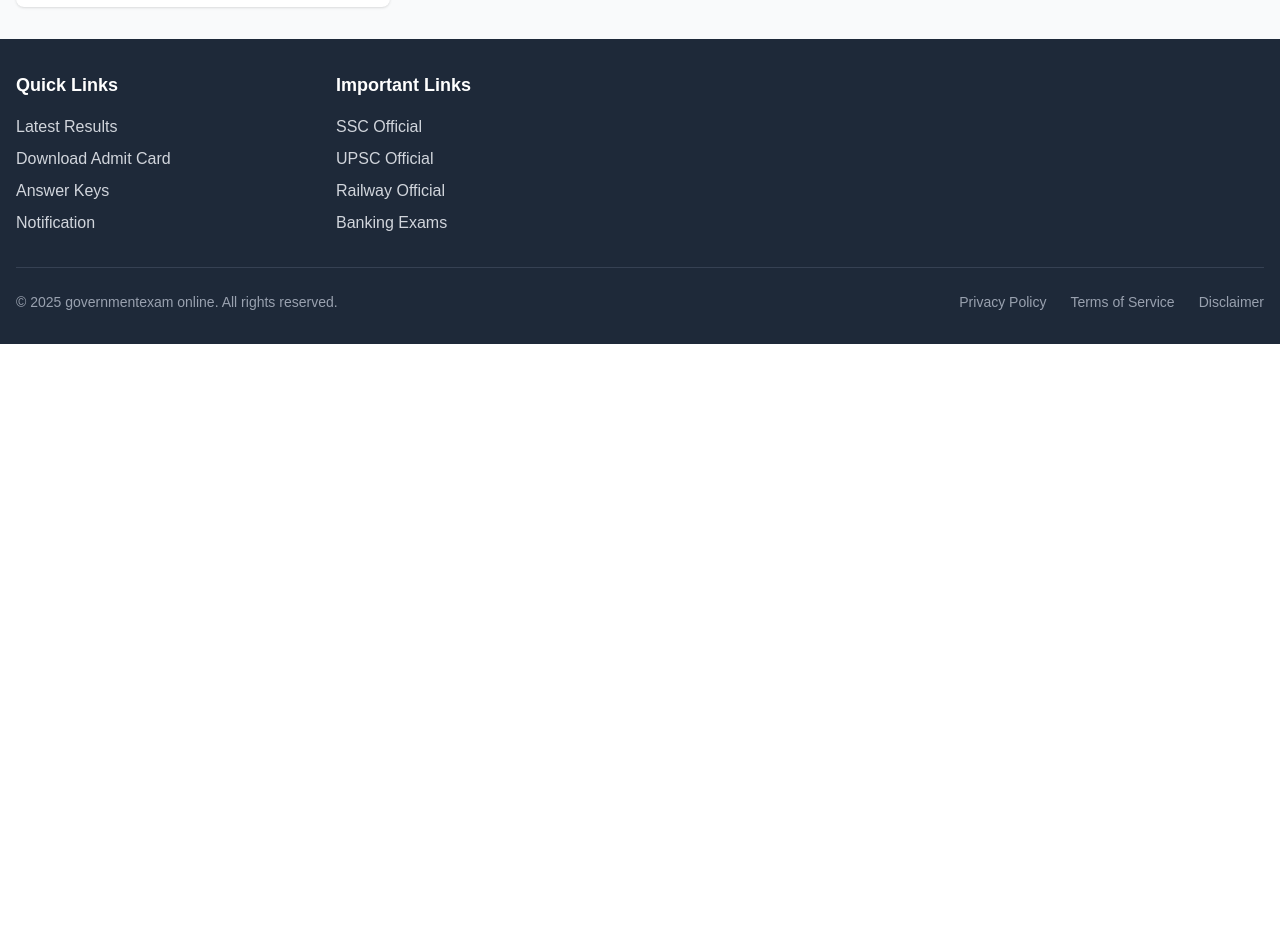
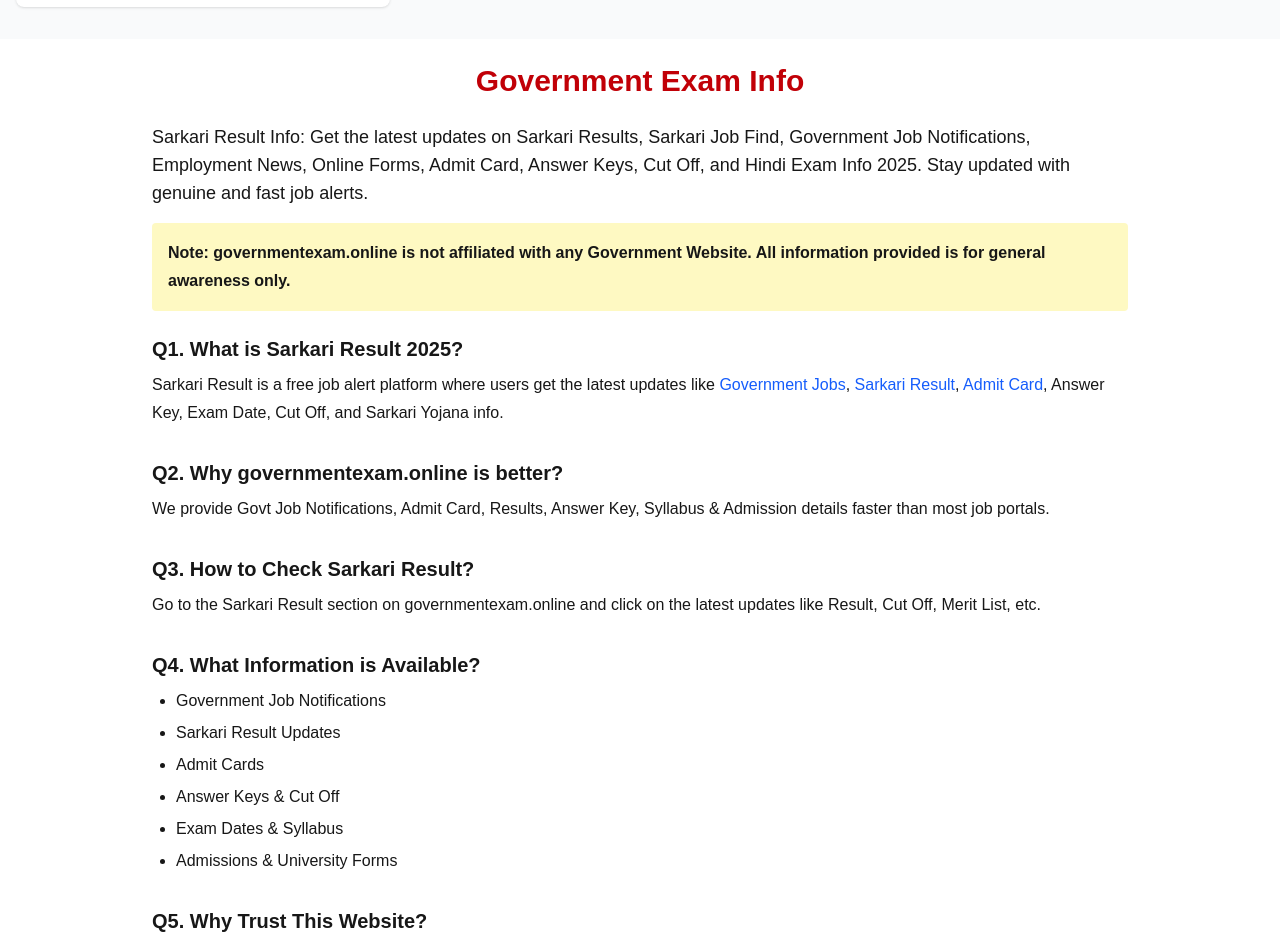
Before and after one commit to nematullah69/sarkariNematullah, a Next.js app: page / in a window 1280 px wide. Shown: the part 1848-2796 px from the top of the page. Before the commit the page ends 2192 px from the top, so only its background shows below. Built offline with nearby package versions, Linux system fonts and the light colour scheme.

Commit message:
Your descriptive commit message

```diff
--- a/src/Components/Footer.jsx
+++ b/src/Components/Footer.jsx
@@ -4,11 +4,96 @@
 import Link from "next/link";
 import { Mail, Phone, MapPin, Clock } from "lucide-react";
 
+// ---------------- INFO PAGE -------------------
+
+export default function InfoPage() {
+  return (
+    <>
+      {/* MAIN CONTENT */}
+      <div className="max-w-5xl mx-auto p-6 leading-7">
+        <h2 className="text-3xl font-bold text-center text-red-700 mb-6">
+        Government Exam Info
+        </h2>
+
+        <p className="text-lg mb-4">
+          Sarkari Result Info: Get the latest updates on Sarkari Results,
+          Sarkari Job Find, Government Job Notifications, Employment News,
+          Online Forms, Admit Card, Answer Keys, Cut Off, and Hindi Exam Info
+          2025. Stay updated with genuine and fast job alerts.
+        </p>
+
+        <p className="bg-yellow-100 p-4 rounded font-semibold mb-6">
+          Note: governmentexam.online is not affiliated with any Government Website.
+          All information provided is for general awareness only.
+        </p>
+
+        <div className="space-y-8">
+          <section>
+            <h2 className="text-xl font-bold mb-2">Q1. What is Sarkari Result 2025?</h2>
+            <p>
+              Sarkari Result is a free job alert platform where users get the
+              latest updates like
+              <a className="text-blue-600"> Government Jobs</a>,
+              <a className="text-blue-600"> Sarkari Result</a>,
+              <a className="text-blue-600"> Admit Card</a>,
+              Answer Key, Exam Date, Cut Off, and Sarkari Yojana info.
+            </p>
+          </section>
+
+          <section>
+            <h2 className="text-xl font-bold mb-2">
+              Q2. Why governmentexam.online is better?
+            </h2>
+            <p>
+              We provide Govt Job Notifications, Admit Card, Results, Answer Key,
+              Syllabus & Admission details faster than most job portals.
+            </p>
+          </section>
+
+          <section>
+            <h2 className="text-xl font-bold mb-2">Q3. How to Check Sarkari Result?</h2>
+            <p>
+              Go to the Sarkari Result section on governmentexam.online and click
+              on the latest updates like Result, Cut Off, Merit List, etc.
+            </p>
+          </section>
+
+          <section>
+            <h2 className="text-xl font-bold mb-2">Q4. What Information is Available?</h2>
+            <ul className="list-disc ml-6 space-y-1">
+              <li>Government Job Notifications</li>
+              <li>Sarkari Result Updates</li>
+              <li>Admit Cards</li>
+              <li>Answer Keys & Cut Off</li>
+              <li>Exam Dates & Syllabus</li>
+              <li>Admissions & University Forms</li>
+            </ul>
+          </section>
+
+          <section>
+            <h2 className="text-xl font-bold mb-2">Q5. Why Trust This Website?</h2>
+            <p>
+              We provide verified information taken from official sources to help
+              job seekers get accurate updates quickly.
+            </p>
+          </section>
+        </div>
+      </div>
+
+      {/* FOOTER */}
+      <Footer />
+    </>
+  );
+}
+
+// ---------------- FOOTER -------------------
+
 const Footer = () => {
   return (
     <footer className="bg-gray-800 text-white">
       <div className="container mx-auto px-4 py-8">
         <div className="grid grid-cols-2 md:grid-cols-4 gap-8">
+
           {/* Quick Links */}
           <div>
             <h3 className="text-lg font-semibold mb-4">Quick Links</h3>
@@ -41,69 +126,36 @@
             <h3 className="text-lg font-semibold mb-4">Important Links</h3>
             <ul className="space-y-2">
               <li>
-                <a href="https://ssc.nic.in" target="_blank" rel="noopener noreferrer" className="text-gray-300 hover:text-white transition-colors">
+                <a href="https://ssc.nic.in" target="_blank" className="text-gray-300 hover:text-white transition-colors">
                   SSC Official
                 </a>
               </li>
               <li>
-                <a href="https://upsc.gov.in" target="_blank" rel="noopener noreferrer" className="text-gray-300 hover:text-white transition-colors">
+                <a href="https://upsc.gov.in" target="_blank" className="text-gray-300 hover:text-white transition-colors">
                   UPSC Official
                 </a>
               </li>
               <li>
-                <a href="https://indianrailways.gov.in" target="_blank" rel="noopener noreferrer" className="text-gray-300 hover:text-white transition-colors">
+                <a href="https://indianrailways.gov.in" target="_blank" className="text-gray-300 hover:text-white transition-colors">
                   Railway Official
                 </a>
               </li>
               <li>
-                <a href="https://www.ibps.in" target="_blank" rel="noopener noreferrer" className="text-gray-300 hover:text-white transition-colors">
+                <a href="https://www.ibps.in" target="_blank" className="text-gray-300 hover:text-white transition-colors">
                   Banking Exams
                 </a>
               </li>
             </ul>
           </div>
-
-          {/* Contact Info */}
-          {/* <div>
-            <h3 className="text-lg font-semibold mb-4">Contact Info</h3>
-            <div className="space-y-3">
-              <div className="flex items-center space-x-3">
-                <Mail className="h-4 w-4 text-blue-400" />
-                <span className="text-gray-300">nematull69@gmail.com</span>
-              </div>
-              <div className="flex items-center space-x-3">
-                <Phone className="h-4 w-4 text-blue-400" />
-                <span className="text-gray-300">+91-9472476058</span>
-              </div>
-              <div className="flex items-center space-x-3">
-                <MapPin className="h-4 w-4 text-blue-400" />
-                <span className="text-gray-300">New Delhi, India</span>
-              </div>
-            </div>
-          </div> */}
-
-          {/* Office Hours */}
-          {/* <div>
-            <h3 className="text-lg font-semibold mb-4">Office Hours</h3>
-            <div className="space-y-2">
-              <div className="flex items-start space-x-3">
-                <Clock className="h-4 w-4 text-blue-400 mt-1" />
-                <div className="text-gray-300">
-                  <p>Mon - Fri: 10:00 AM - 6:00 PM</p>
-                  <p>Saturday: 10:00 AM - 2:00 PM</p>
-                  <p>Sunday: Closed</p>
-                </div>
-              </div>
-            </div>
-          </div> */}
         </div>
 
-        {/* Bottom Section */}
+        {/* Bottom */}
         <div className="border-t border-gray-700 mt-8 pt-6">
           <div className="flex flex-col md:flex-row justify-between items-center">
             <p className="text-gray-400 text-sm">
-              © 2025 governmentexam online. All rights reserved.
+              © 2025 governmentexam.online. All rights reserved.
             </p>
+
             <div className="flex space-x-6 mt-4 md:mt-0">
               <Link href="/privacy-policy" className="text-gray-400 hover:text-white text-sm">
                 Privacy Policy
@@ -121,5 +173,3 @@
     </footer>
   );
 };
-
-export default Footer;
--- a/src/app/page.jsx
+++ b/src/app/page.jsx
@@ -68,7 +68,8 @@
 };
 
 const bannerItems = [
-  { text: "Bank of Baroda Apprentice 2025: Apply Online for 2700 Posts – Notification Out", link: "https://governmentexam.online/jobs/bank-of-baroda-apprentice-2025" },
+  { text: "WBSSC Recruitment 2025 — 8477 Group C & D Vacancies | Apply Online", link: "https://governmentexam.online/jobs/wbssc-group-c-d-recruitment-2025" },
+  { text: "BOB Apprentice 2025 Notification Out – 2700 Posts, Apply Now", link: "https://governmentexam.online/jobs/bank-of-baroda-apprentice-2025" },
   { text: "KVS & NVS Mega Recruitment 2025: 10,000+ Teaching & Non-Teaching Vacancies – Apply Now", link: "https://governmentexam.online/jobs/kvs-nvs-teaching-non-teaching-2025" },
   { text: "Bihar JEEViKA Admit Card 2025 Released – Download Hall Ticket Now", link: "https://governmentexam.online/admit-card/bihar-jeevika-admit-card-2025" },
   { text: "NABARD Grade A Officer Recruitment 2025 – Apply Online for 91 Assistant Manager Posts", link: "https://governmentexam.online/jobs/nabard-grade-a-2025" },
@@ -88,7 +89,8 @@
 
 
   const latestJobs = [
-    { id: "bank-of-baroda-apprentice-2025", title: "Bank of Baroda Apprentice 2025: Apply Online for 2700 Posts – Notification Out", organization: "BOB", date: "2025-12-01" },
+    { id: "wbssc-group-c-d-recruitment-2025", title: "WBSSC Recruitment 2025 — 8477 Group C & D Vacancies | Apply Online", organization: "WBSSC", date: "2025-12-03" },
+    { id: "bank-of-baroda-apprentice-2025", title: "BOB Apprentice 2025 Notification Out – 2700 Posts, Apply Now", organization: "BOB", date: "2025-12-01" },
     { id: "kvs-nvs-teaching-non-teaching-2025", title: "KVS & NVS Mega Recruitment 2025: 10,000+ Teaching & Non-Teaching Vacancies – Apply Now", organization: "CBSE, KVS, and NVS", date: "2025-12-04" },
     { id: "nabard-grade-a-2025", title: "NABARD Grade A Officer Recruitment 2025 – Apply Online for 91 Assistant Manager Posts", organization: "NABARD", date: "2025-11-30" },
     { id: "bssc-inter-level-2025", title: "BSSC Inter Level Vacancy 2025 – Online Application for 23175 Posts", organization: "BSSC", date: "2025-11-25" },
```
Also changed, not shown: public/jobsData.json, 1 other file (tests, documents, lock files or other folders).
